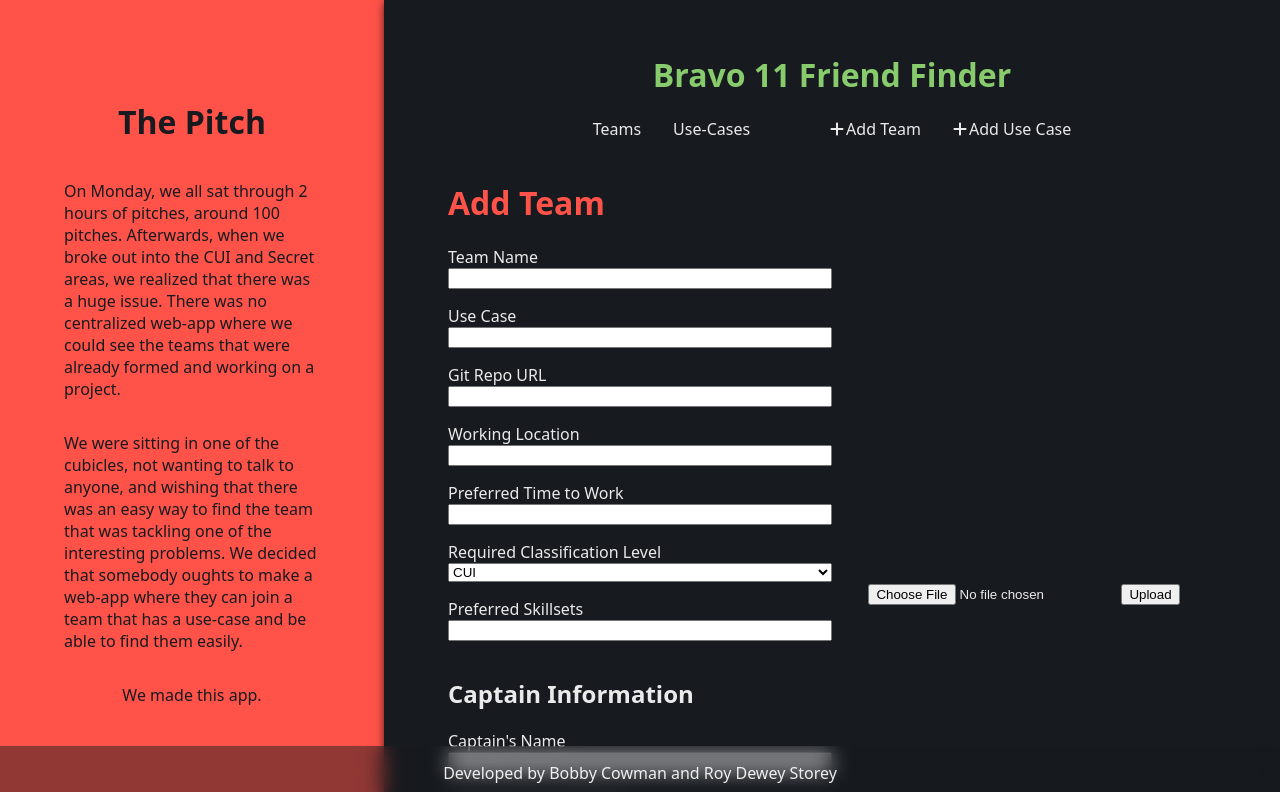
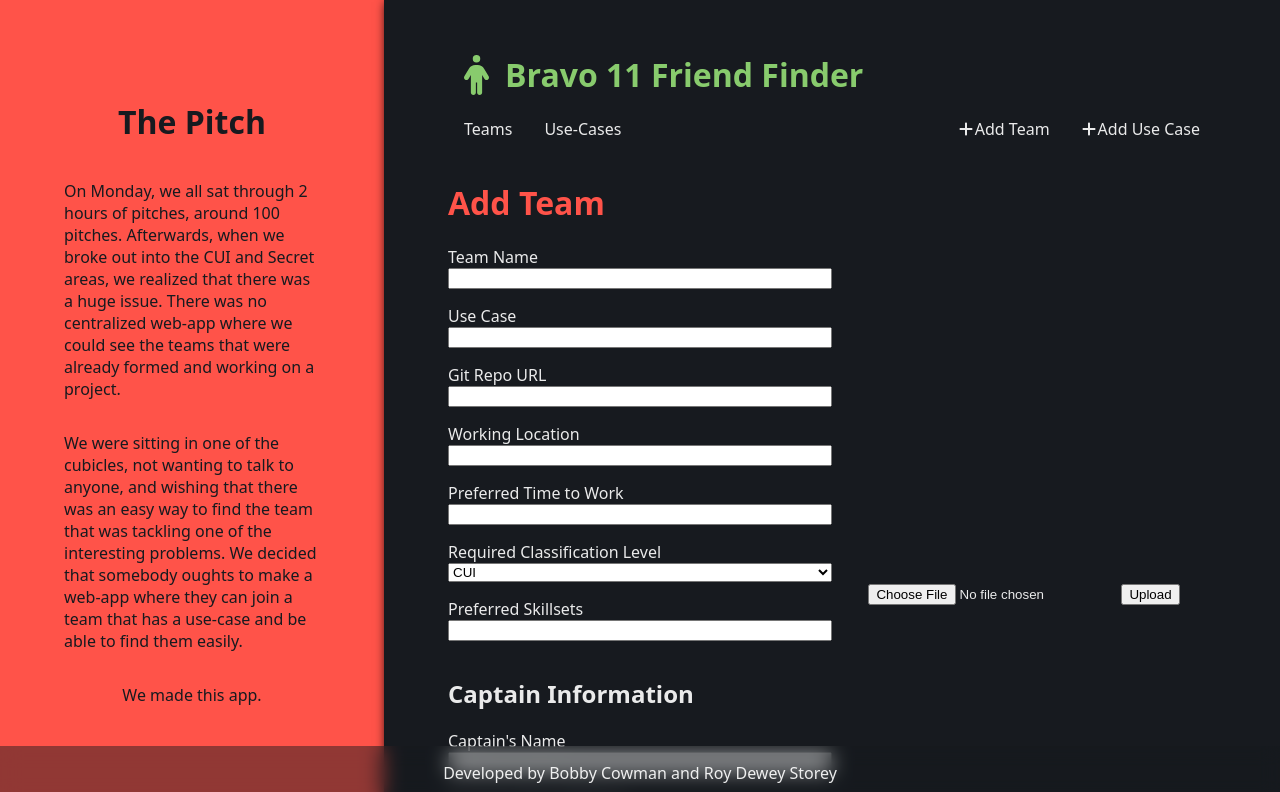
Before and after one commit to RoyStorey/bravo11-friend-finder-frontend, a React (Create React App) app: page /add-team in a window 1280 px wide. Shown: the top 792 px of the page. Built offline with nearby package versions, Linux system fonts and the light colour scheme.

Commit message:
header change

```diff
--- a/src/components/header.jsx
+++ b/src/components/header.jsx
@@ -1,12 +1,13 @@
 import "../styles/header.css";
 import { FontAwesomeIcon } from "@fortawesome/react-fontawesome";
 
-import { faPlus } from "@fortawesome/free-solid-svg-icons";
+import { faPlus, faPerson } from "@fortawesome/free-solid-svg-icons";
 
 export default function Header() {
   return (
     <div className="header-container">
       <title>
+        <FontAwesomeIcon icon={faPerson} className="header-icon" />
         <h1>Bravo 11 Friend Finder</h1>
       </title>
       <div className="hyperlinks">
--- a/src/styles/header.css
+++ b/src/styles/header.css
@@ -2,7 +2,7 @@
   height: 10vh;
   /* box-shadow: 2px 2px 10px rgba(0, 0, 0, 0.2); */
   display: flex;
-  align-items: center;
+  align-items: left;
   flex-direction: column;
   /* justify-content: space-evenly; */
   padding-inline: 5rem;
@@ -13,16 +13,21 @@ title {
   display: flex;
   flex: 1;
   min-width: 20%;
-  /* justify-content: space-around; */
+  flex-direction: row;
+  align-items: center;
   justify-content: flex-start;
   color: #88cb6d;
 }
 h1 {
   font-weight: 700;
 }
+.header-icon {
+  height: 2.5rem;
+  margin-right: 1rem;
+}
 .hyperlinks {
   display: flex;
-  justify-content: flex-end;
+  justify-content: space-between;
   gap: 5rem;
   flex: 1;
 }
```
